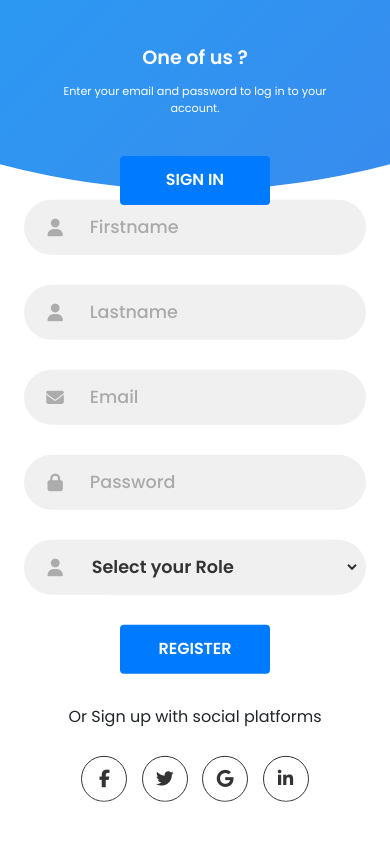
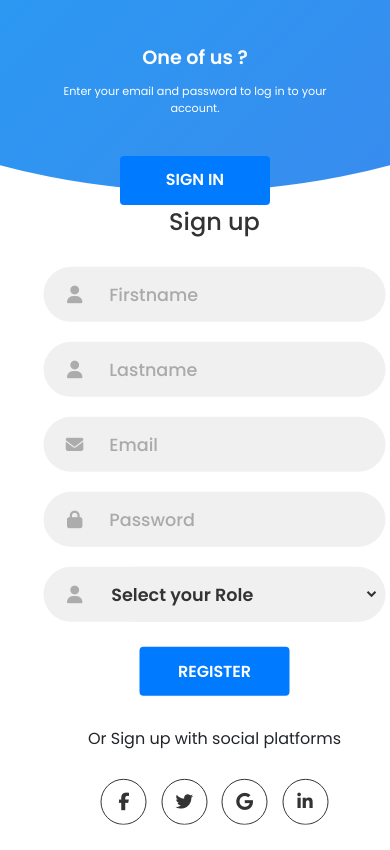
Before and after one commit to shimamuzavvir/task-management-app, a React (Vite) app: page / in a window 390 px wide. Built offline with nearby package versions, Linux system fonts and the light colour scheme.

Commit message:
form css

```diff
--- a/src/Components/Style/Form.css
+++ b/src/Components/Style/Form.css
@@ -23,7 +23,7 @@ input {
   position: absolute;
   width: 100%;
   height: 100%;
-  top: 0;
+  top: 2%;
   left: 0;
 }
 
@@ -63,14 +63,15 @@ form.sign-in-form {
 .title {
   font-size: 2.2rem;
   color: #444;
-  margin-bottom: 10px;
+
+  padding: 1px;
 }
 
 .input-field {
   max-width: 380px;
   width: 100%;
   background-color: #f0f0f0;
-  margin: 15px 0;
+  margin: 10px 0;
   height: 55px;
   border-radius: 55px;
   display: grid;
@@ -283,13 +284,13 @@ form.sign-in-form {
 
 @media (max-width: 870px) {
   .container {
-    min-height: 800px;
+    min-height: 850px;
     height: 100vh;
   }
   .signin-signup {
     width: 100%;
     top: 95%;
-    transform: translate(-50%, -100%);
+    transform: translate(-45%, -100%);
     transition: 1s 0.8s ease-in-out;
   }
 
```
